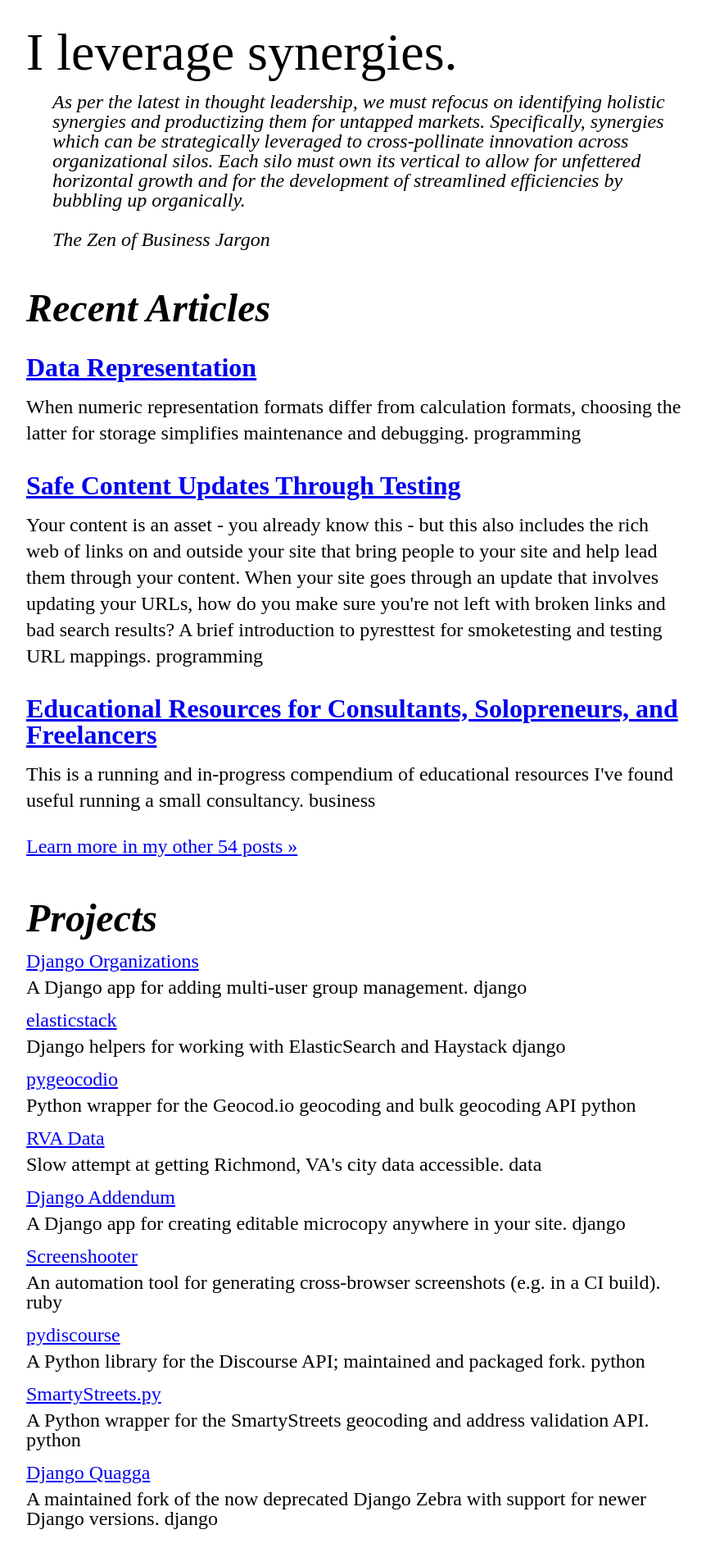
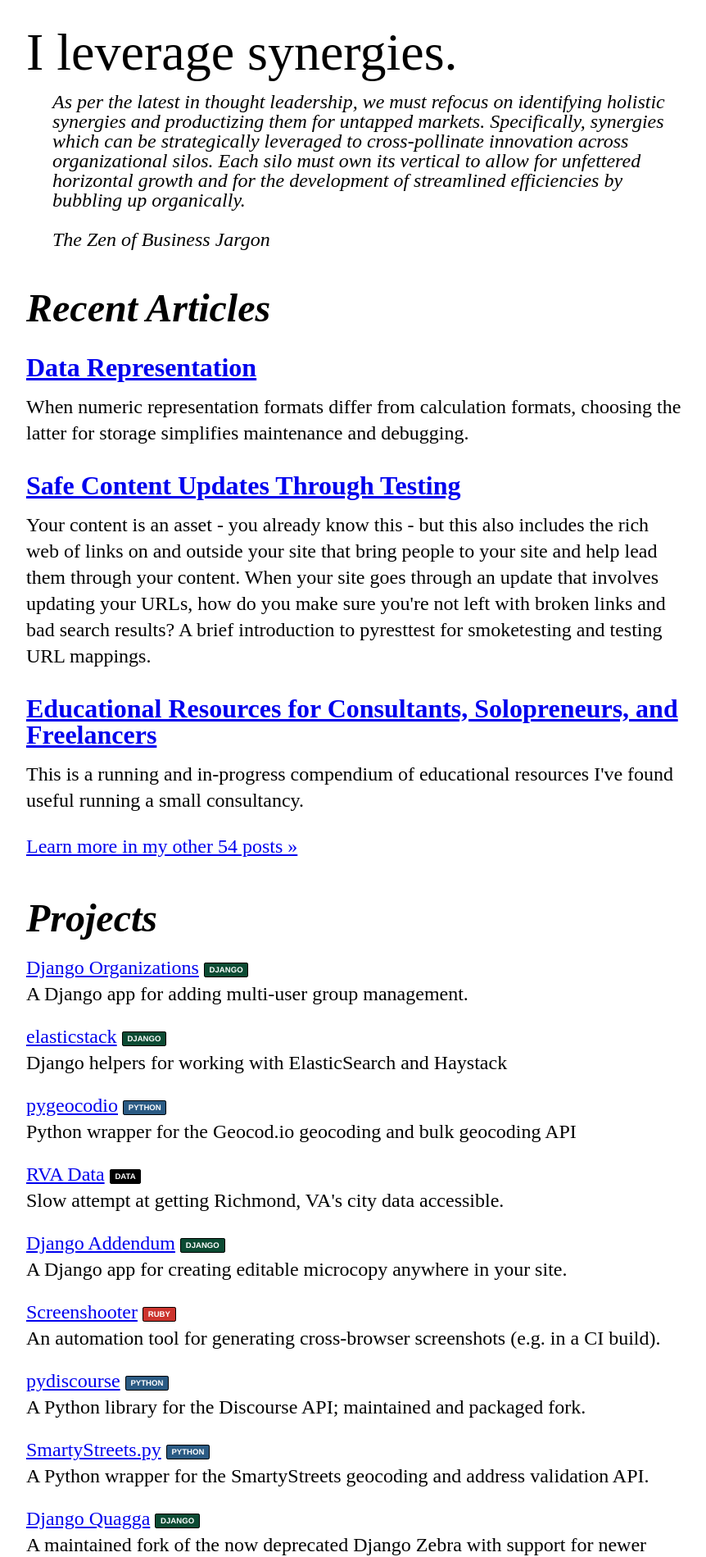
Before and after one commit to bennylope/bennylope.github.com, a Jekyll site: the page built from index.html, in a window 1280 px wide, cut to the strip 0-1899 px from the top of the page. Shown: the whole strip at 82% size, without its empty margins (208-1070 px from the left). Built offline with Jekyll 4.4.1, drawn with Linux system fonts in a browser that asks for light colours; the list of posts is cut into pages by our own code; comment, search, counter and statistics services are not loaded; grey boxes are pictures that could not be loaded.

Commit message:
Update label styles and usage

```diff
--- a/css/simple.css
+++ b/css/simple.css
@@ -31,10 +31,10 @@
  */
 
 dt {
-    margin: 1rem 0 0.5rem 0;
+    margin: 1.5rem 0 0.5rem 0;
 }
 dd {
-    margin: 0.5rem 0 1rem 0;
+    margin: 0.5rem 0 1.75rem 0;
 }
 
 li {
@@ -79,6 +79,25 @@
 
 
 /*
+page components
+ */
+
+footer {
+    margin: 4rem 0 0 0;
+    padding: 0.8rem;
+    font-size: 1rem;
+    color: #eee;
+    background-color: #333;
+    text-align: center;
+}
+
+footer a {
+    color: white;
+}
+
+
+
+/*
 Special stuff
  */
 
@@ -100,3 +119,32 @@
     padding-right: 20px;
     display: inline-block;
 }
+
+.label {
+    border: 1px solid #000;
+    display: inline;
+    padding: .2em .6em .3em;
+    font-size: 0.6rem;
+    vertical-align: middle;
+    font-weight: bold;
+    line-height: 1;
+    color: #ffffff;
+    text-align: center;
+    white-space: nowrap;
+    border-radius: .25em;
+    font-family: Helvetica, Arial, sans-serif;
+    text-transform: uppercase;
+}
+
+.label:empty {
+    display: none;
+}
+
+.label-django { background-color: #0C4B33; }
+.label-python { background-color: #2b5b84; }
+.label-ruby { background-color: #CC342D; }
+.label-data { background-color: black; }
+.label-programming { background-color: #9400d3; }
+.label-business { background-color: green; }
+.label-events { background-color: hotpink; }
+.label-thoughts { background-color: cornflowerblue; }
--- a/index.html
+++ b/index.html
@@ -46,7 +46,7 @@
       {% for post in site.posts %}
         {% if forloop.index < 4 %}
           <h3><a href="{% if post.link %}{{ post.link }}{% else %}{{ post.url }}{% endif %}">{{ post.title }}</a></h3>
-          <p class="teaser">{{ post.teaser }} <span class="label label-{{ post.category }}">{{ post.category }}</span></p>
+        <p class="teaser">{{ post.teaser }}</p>
         {% endif %}
       {% endfor %}
       <p><a href="/posts/">Learn more in my other {{ site.posts | size | minus:3 }} posts &raquo;</a></p>
@@ -61,6 +61,7 @@
       {% for project in site.data.projects %}
           <dt>
               <a href="{{ project.url }}">{{ project.name }}</a>
+              <span class="label label-{{ project.type }}">{{ project.type }}</span>
               {% if project.button %}
                 <iframe src="{{ project.button }}"
                     allowtransparency="true" frameborder="0" scrolling="0"
@@ -68,7 +69,7 @@
               {% endif %}
           </dt>
         <dd>
-          {{ project.summary }} <span class="label label-{{ project.type }}">{{ project.type }}</span>
+          {{ project.summary }}
         </dd>
       {% endfor %}
     </dl>
```
